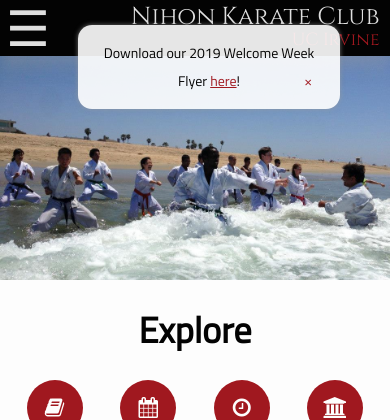
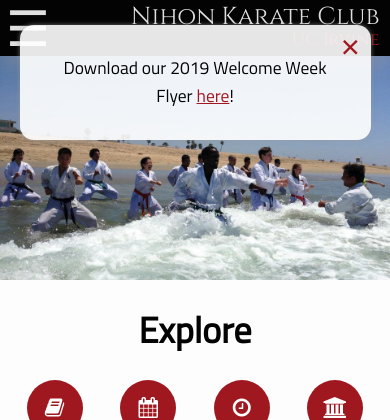
Before and after one commit to nihonkarateuci/nihonkarateuci.github.io, a PHP site: page / in a window 390 px wide. Shown: the top 420 px of the page. Run offline with PHP 8.4, Linux system fonts and the light colour scheme.

Commit message:
Mobile styling of announcements

```diff
--- a/styles/index.css
+++ b/styles/index.css
@@ -123,8 +123,8 @@ header {
     position: fixed;
     z-index: 30;
     width: 60%;
-    margin: 25px 20% 0 20%;
-    padding: 1rem;
+    padding: 2.5%;
+    margin: 25px 17.5% 0 17.5%;
     height: 2rem;
     line-height: 2rem;
     vertical-align: middle;
@@ -139,18 +139,20 @@ header {
     right: 2rem;
     font-size: 2rem;
     cursor: pointer;
-
 }
 
 @media only screen and (max-width: 872px) {
     .announcement {
-        font-size: 1rem;
-        width: 60%;
-        height: 3rem;
+        font-size: 1.25rem;
         height: auto;
+        width: 75%;
+        padding: 7.5%;
+        margin: 25px 5% 0 5%;
     }
     .close-announcement {
-        font-size: 1rem;
+        font-size: 2.5rem;
+        right: 0.75rem;
+        top: 0.25rem;
     }
 }
 
```
Also changed, not shown: about.html (+24 -2 lines), 1 other file.
